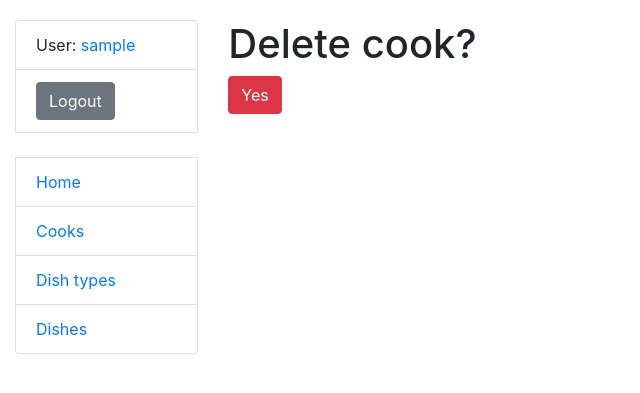
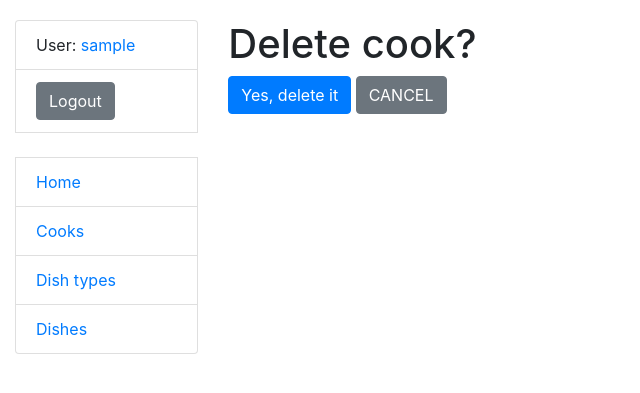
Before and after one commit to TarasFirst/restaurant-kitchen-service, a Django app: page /cooks/1/delete/ in a window 1280 px wide. Shown: the top 393 px of the page, without its empty margins (0-640 px from the left). Run offline with Django 5.2, Linux system fonts and the light colour scheme; the visitor is signed in with stand-in values (Sample User, id 1); data comes from the database, SQL or seed files in the repository.

Commit message:
Modify 3 files confirm_delete
- add button Cancel to return to list items.

```diff
--- a/templates/kitchen/cook_confirm_delete.html
+++ b/templates/kitchen/cook_confirm_delete.html
@@ -4,7 +4,7 @@
   <h1>Delete cook?</h1>
   <form action="" method="post">
     {% csrf_token %}
-
-    <input type="submit" value="Yes" class="btn btn-danger">
+    <input class="btn btn-primary" type="submit" value="Yes, delete it">
+    <a href="{% url 'kitchen:cook-list' %}" class="btn btn-secondary">CANCEL</a>
   </form>
 {% endblock %}
--- a/templates/kitchen/dish_confirm_delete.html
+++ b/templates/kitchen/dish_confirm_delete.html
@@ -6,5 +6,6 @@
     {% csrf_token %}
 
     <input type="submit" value="Yes" class="btn btn-danger">
+    <a href="{% url 'kitchen:dish-list' %}" class="btn btn-secondary">CANCEL</a>
   </form>
 {% endblock %}
--- a/templates/kitchen/dish_type_confirm_delete.html
+++ b/templates/kitchen/dish_type_confirm_delete.html
@@ -6,5 +6,6 @@
     {% csrf_token %}
 
     <input type="submit" value="Yes" class="btn btn-danger">
+    <a href="{% url 'kitchen:dish-type-list' %}" class="btn btn-secondary">CANCEL</a>
   </form>
 {% endblock %}
```
